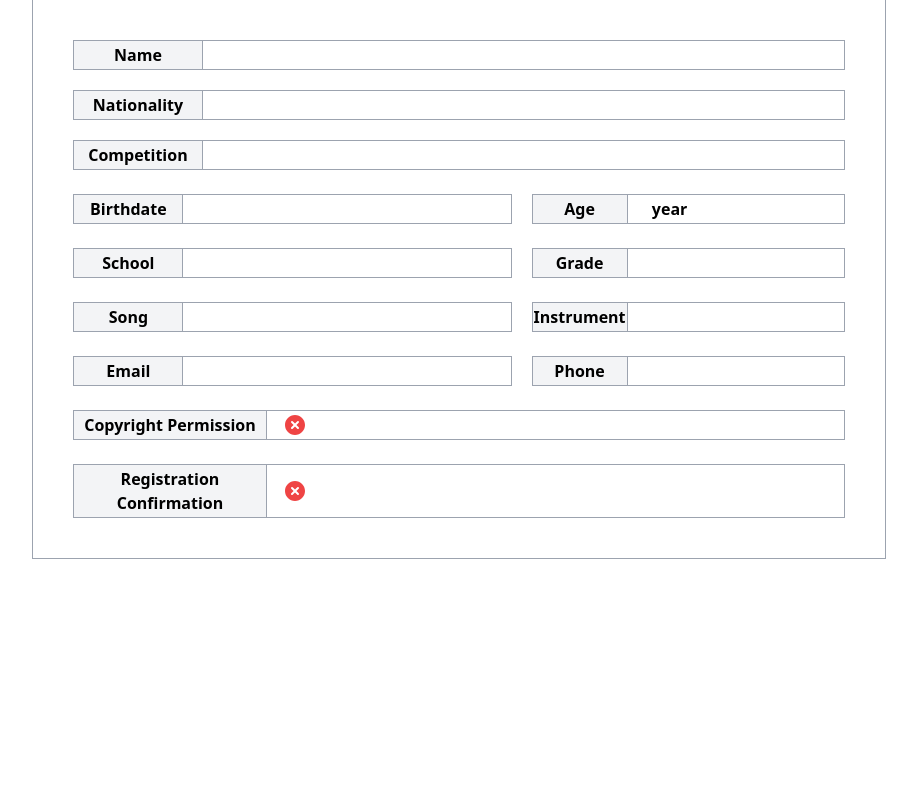
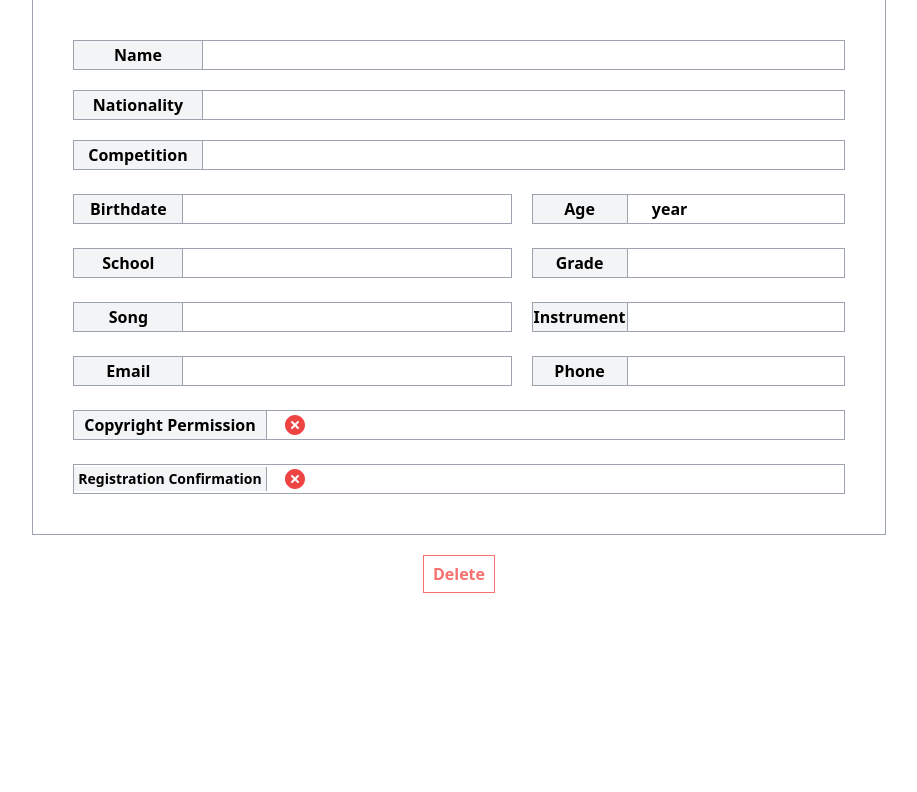
Before and after one commit to llOriginaljuonll/rosha_application, a Django app: template templates/participants/participant_detail.html in a window 1280 px wide. Shown: the part 110-902 px from the top of the page, without its empty margins (181-1098 px from the left). Run offline with Django 5.2, Linux system fonts and the light colour scheme; the template is opened without the code that fills it, so the values that code supplies are empty; the visitor is signed in with stand-in values (Sample User, id 1); parts of the project's set-up code (start-up, migrations or seed data) failed here and were passed over; some libraries are stand-ins or nearby versions.

Commit message:
add edit / delete button on participant detailpage

```diff
--- a/templates/participants/participant_detail.html
+++ b/templates/participants/participant_detail.html
@@ -78,7 +78,7 @@
                 </p>
             </div>
             <div class="mt-6 flex items-center border border-gray-400">
-                <p class="text-center text-md font-semibold bg-gray-100 w-3/12 py-0.5 border-e border-gray-400">Registration Confirmation</p>
+                <p class="text-center text-sm font-semibold bg-gray-100 w-3/12 py-0.5 border-e border-gray-400">Registration Confirmation</p>
                 <p class="text-md px-4 w-9/12 py-0.5">
                     {% if participant.regis_confirm %}
                     <svg class="w-5.5 h-5.5 text-green-400 dark:text-white" aria-hidden="true" xmlns="http://www.w3.org/2000/svg" width="24" height="24" fill="currentColor" viewBox="0 0 24 24">
@@ -92,5 +92,47 @@
                 </p>
             </div>
         </div>
+        <div class="flex justify-center gap-5 mb-10">
+            {% if user.is_editor %}
+                <button
+                    type="submit"
+                    onclick="location.href='{% url "participant:update" participant.id %}'"
+                    class="w-1/12 my-5 border border-gray-400 hover:text-gray-300 hover:border-gray-300 dark:focus:ring-blue-800 font-bold text-md px-5 py-1.5">
+                    Edit
+                </button>
+            {% endif %}
+            {% if user.is_staff %}
+                <button
+                    type="submit"
+                    class="w-1/12 my-5 text-red-400 border border-red-400 hover:text-red-300 py-1.5 hover:border-red-300 dark:focus:ring-blue-800 font-bold text-md text-center"
+                    data-modal-target="popup-modal" data-modal-toggle="popup-modal">
+                    Delete
+                </button>
+
+                <!-- Delete Popup Modal -->
+                <div id="popup-modal" tabindex="-1" class="hidden overflow-y-auto overflow-x-hidden fixed top-0 right-0 left-0 z-50 justify-center items-center w-full md:inset-0 h-[calc(100%-1rem)] max-h-full">
+                    <div class="relative p-4 w-full max-w-md max-h-full">
+                        <div class="relative bg-white rounded-lg shadow dark:bg-gray-700">
+                            <button type="button" class="absolute top-3 end-2.5 text-gray-400 bg-transparent hover:bg-gray-200 hover:text-gray-900 rounded-lg text-sm w-8 h-8 ms-auto inline-flex justify-center items-center dark:hover:bg-gray-600 dark:hover:text-white" data-modal-hide="popup-modal">
+                                <svg class="w-3 h-3" aria-hidden="true" xmlns="http://www.w3.org/2000/svg" fill="none" viewBox="0 0 14 14">
+                                    <path stroke="currentColor" stroke-linecap="round" stroke-linejoin="round" stroke-width="2" d="m1 1 6 6m0 0 6 6M7 7l6-6M7 7l-6 6"/>
+                                </svg>
+                                <span class="sr-only">Close modal</span>
+                            </button>
+                            <div class="p-4 md:p-5 text-center">
+                                <svg class="mx-auto mb-4 text-gray-400 w-12 h-12 dark:text-gray-200" aria-hidden="true" xmlns="http://www.w3.org/2000/svg" fill="none" viewBox="0 0 20 20">
+                                    <path stroke="currentColor" stroke-linecap="round" stroke-linejoin="round" stroke-width="2" d="M10 11V6m0 8h.01M19 10a9 9 0 1 1-18 0 9 9 0 0 1 18 0Z"/>
+                                </svg>
+                                <h3 class="mb-5 text-lg font-normal text-gray-500 dark:text-gray-400">Are you sure you want to delete?</h3>
+                                <button data-modal-hide="popup-modal" type="button" class="text-white bg-red-600 hover:bg-red-800 focus:ring-4 focus:outline-none focus:ring-red-300 dark:focus:ring-red-800 font-medium rounded-lg text-sm inline-flex items-center px-5 py-2.5 text-center"  onclick="location.href='{% url "participant:delete" participant.id %}'">
+                                    Yes, I'm sure
+                                </button>
+                                <button data-modal-hide="popup-modal" type="button" class="py-2.5 px-5 ms-3 text-sm font-medium text-gray-900 focus:outline-none bg-white rounded-lg border border-gray-200 hover:bg-gray-100 hover:text-blue-700 focus:z-10 focus:ring-4 focus:ring-gray-100 dark:focus:ring-gray-700 dark:bg-gray-800 dark:text-gray-400 dark:border-gray-600 dark:hover:text-white dark:hover:bg-gray-700">No, cancel</button>
+                            </div>
+                        </div>
+                    </div>
+                </div>
+            {% endif %}
+        </div>
     </div>
 {% endblock content %}
```
